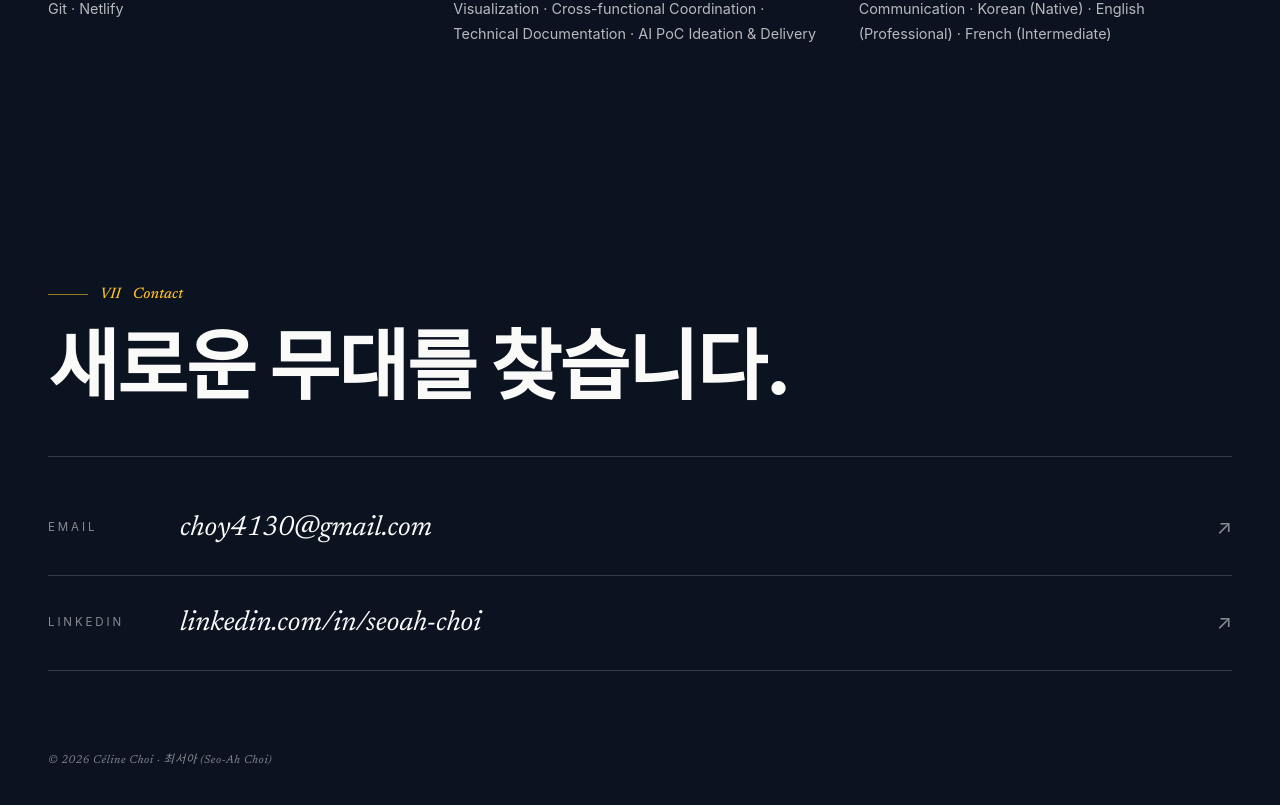
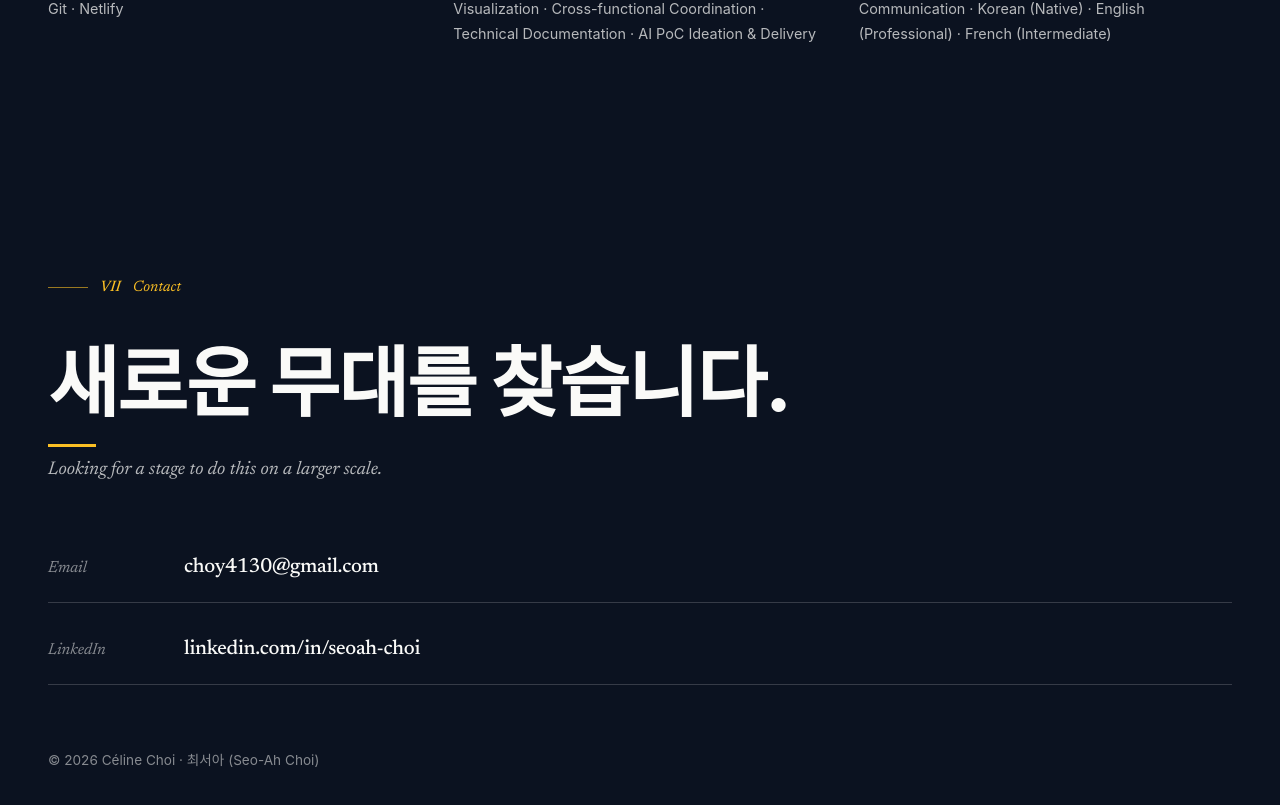
Before and after one commit to lovelyhp/celine-portfolio, a React (Vite) app: page / in a window 1280 px wide. Shown: the part 7678-8483 px from the top of the page. Built offline with nearby package versions, Linux system fonts and the light colour scheme; a web font is replaced by a local one.

Commit message:
feat(contact): rebuild Contact with amber underline and link list

```diff
--- a/src/sections/Contact.css
+++ b/src/sections/Contact.css
@@ -1,59 +1,61 @@
 .contact-inner {
-  justify-content: center;
-  gap: 3rem;
-  max-width: 900px;
+  text-align: left;
+  max-width: 920px;
+  margin-inline: auto;
 }
 .contact-heading {
   font-size: clamp(2.5rem, 6vw, 5rem);
-  color: var(--cream);
-  font-weight: 500;
+  color: var(--text-on-dark);
   letter-spacing: -0.03em;
-  max-width: 20ch;
-  line-height: 1.1;
+  margin: 1.5rem 0 0.5rem;
+  font-weight: 800;
+  max-width: 18ch;
+}
+.contact-heading::after {
+  content: '';
+  display: block;
+  width: 3rem;
+  height: 3px;
+  background: var(--amber);
+  margin-top: 1.2rem;
+}
+.contact-sub {
+  color: var(--text-on-dark-muted);
+  font-size: 1.15rem;
+  margin-bottom: 3rem;
 }
 .contact-links {
   display: flex;
   flex-direction: column;
-  gap: 0;
-  padding-top: 1.5rem;
-  border-top: 1px solid var(--line);
+  gap: 0.75rem;
+  margin-bottom: 4rem;
 }
 .contact-link {
   display: flex;
-  align-items: center;
-  gap: 2rem;
-  padding: 1.5rem 0;
-  border-bottom: 1px solid var(--line);
-  transition: padding 0.25s ease, color 0.25s ease;
+  align-items: baseline;
+  gap: 1.5rem;
+  padding: 1.1rem 0;
+  border-bottom: 1px solid var(--ink-line);
+  transition: border-color 0.2s ease, color 0.2s ease;
 }
-.contact-link:hover { padding-left: 0.75rem; }
+.contact-link:hover {
+  border-bottom-color: var(--amber);
+  color: var(--amber);
+}
 .contact-link-label {
-  font-size: var(--fs-xs);
-  letter-spacing: 0.25em;
-  text-transform: uppercase;
-  color: var(--cream-faint);
-  min-width: 100px;
+  font-family: var(--font-serif-en);
+  font-style: italic;
+  width: 7rem;
+  color: var(--text-on-dark-faint);
+  font-size: 1rem;
 }
 .contact-link-value {
-  font-size: clamp(1.15rem, 2.5vw, 1.75rem);
-  color: var(--cream);
-  flex: 1;
-  transition: color 0.2s ease;
+  font-size: clamp(1.05rem, 1.6vw, 1.35rem);
+  color: var(--text-on-dark);
 }
-.contact-link:hover .contact-link-value { color: var(--iris); }
-.contact-link-arrow {
-  font-size: 1.25rem;
-  color: var(--cream-faint);
-  transition: transform 0.2s ease, color 0.2s ease;
+.contact-link:hover .contact-link-value { color: var(--amber); }
+.contact-footer {
+  font-size: 0.85rem;
+  color: var(--text-on-dark-faint);
+  margin-top: auto;
 }
-.contact-link:hover .contact-link-arrow {
-  transform: translate(3px, -3px);
-  color: var(--iris);
-}
-
-.contact-footer {
-  margin-top: 2rem;
-  font-size: var(--fs-xs);
-  color: var(--cream-faint);
-  letter-spacing: 0.05em;
-}
--- a/src/sections/Contact.tsx
+++ b/src/sections/Contact.tsx
@@ -5,33 +5,29 @@ export function ContactChapter() {
   const { t } = useLang();
   return (
     <div className="chapter-inner contact-inner">
-      <div>
-        <div className="section-label">
-          <span>{t.contact.number}</span>
-          <span>{t.contact.title}</span>
-        </div>
-        <h2 className="contact-heading font-display">{t.contact.heading}</h2>
+      <div className="section-label">
+        <span>{t.contact.number}</span>
+        <span className="font-serif-italic">Contact</span>
       </div>
+      <h2 className="contact-heading font-display">
+        {t.contact.heading}
+      </h2>
+      <p className="contact-sub font-serif-italic">
+        Looking for a stage to do this on a larger scale.
+      </p>
 
       <div className="contact-links">
-        <a href={`mailto:${t.contact.email}`} className="contact-link">
+        <a className="contact-link" href={`mailto:${t.contact.email}`}>
           <span className="contact-link-label">Email</span>
-          <span className="contact-link-value font-italic-serif">{t.contact.email}</span>
-          <span className="contact-link-arrow">↗</span>
+          <span className="contact-link-value font-num">{t.contact.email}</span>
         </a>
-        <a
-          href={t.contact.linkedinUrl}
-          target="_blank"
-          rel="noopener noreferrer"
-          className="contact-link"
-        >
+        <a className="contact-link" href={t.contact.linkedinUrl} target="_blank" rel="noreferrer">
           <span className="contact-link-label">LinkedIn</span>
-          <span className="contact-link-value font-italic-serif">{t.contact.linkedin}</span>
-          <span className="contact-link-arrow">↗</span>
+          <span className="contact-link-value font-num">{t.contact.linkedin}</span>
         </a>
       </div>
 
-      <div className="contact-footer font-italic-serif">{t.footer.copyright}</div>
+      <footer className="contact-footer">{t.footer.copyright}</footer>
     </div>
   );
 }
```
